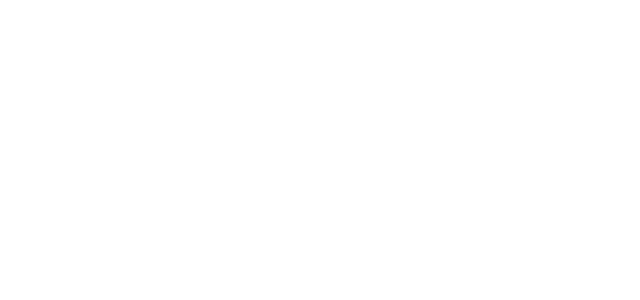
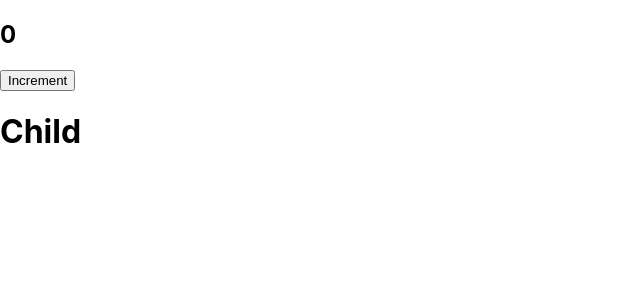
Before and after one commit to suryakiran9959/react, a React (Create React App) app: page / in a window 1280 px wide. Shown: the top 300 px of the page, without its empty margins (0-640 px from the left). Built offline with nearby package versions, Linux system fonts and the light colour scheme.

Commit message:
Pure element

```diff
--- a/src/App.js
+++ b/src/App.js
@@ -1,10 +1,11 @@
 
 import './App.css';
+import Parent from './pureComponents/parent';
 
 function App() {
   return (
     <>
-
+    <Parent/>
     </>
   );
 }
--- /dev/null
+++ b/src/pureComponents/children.jsx
@@ -0,0 +1,13 @@
+import { Component, PureComponent } from "react";
+
+class Child extends PureComponent{
+    render(){
+        console.log("child one")
+        return(
+            <>
+            <h1>Child</h1>
+            </>
+        )
+    }
+}
+export default Child
--- /dev/null
+++ b/src/pureComponents/parent.jsx
@@ -0,0 +1,27 @@
+import Child from "./children";
+
+
+const { Component} = require("react");
+
+class Parent extends Component{
+    state={
+        count:0
+    }
+    incrementCount=()=>{
+        this.setState({
+            count:this.state.count+1
+        })
+    }
+    render(){
+
+        return(
+            <>
+            <h2>{this.state.count}</h2>
+            <button onClick={this.incrementCount}>Increment</button>
+            <Child/>
+            </>
+        )
+    }
+
+}
+export default Parent
```
